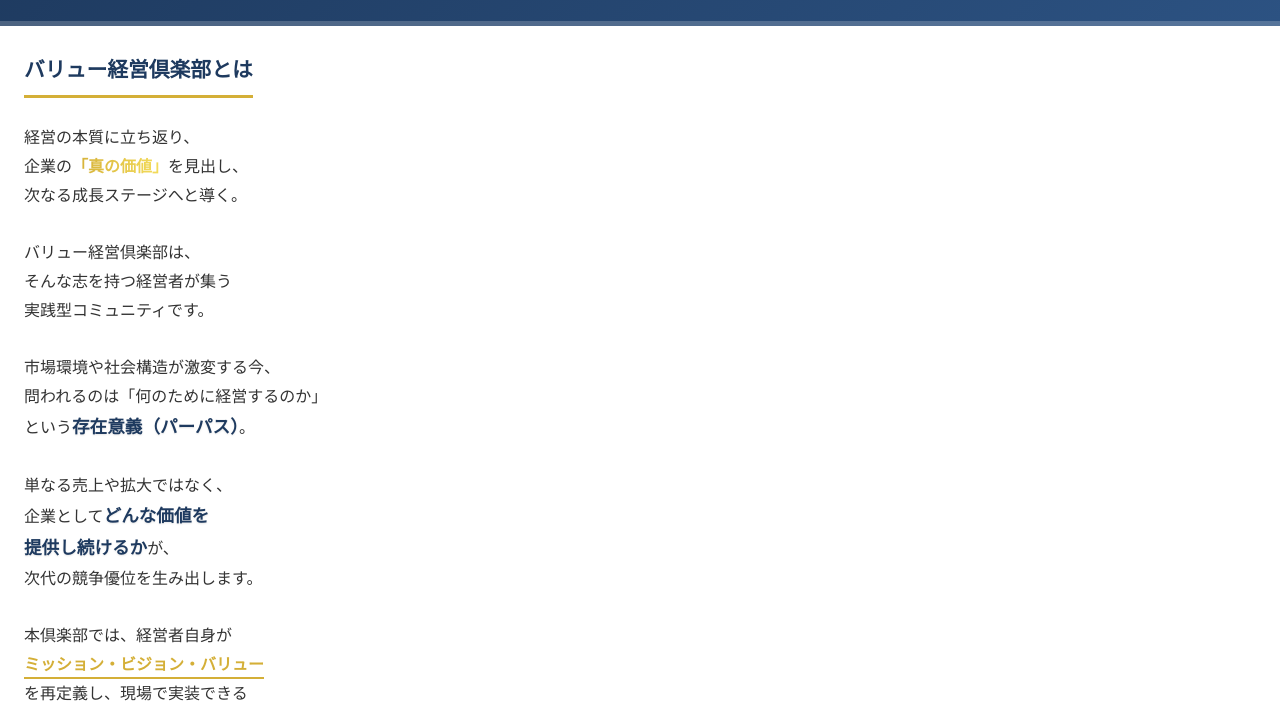
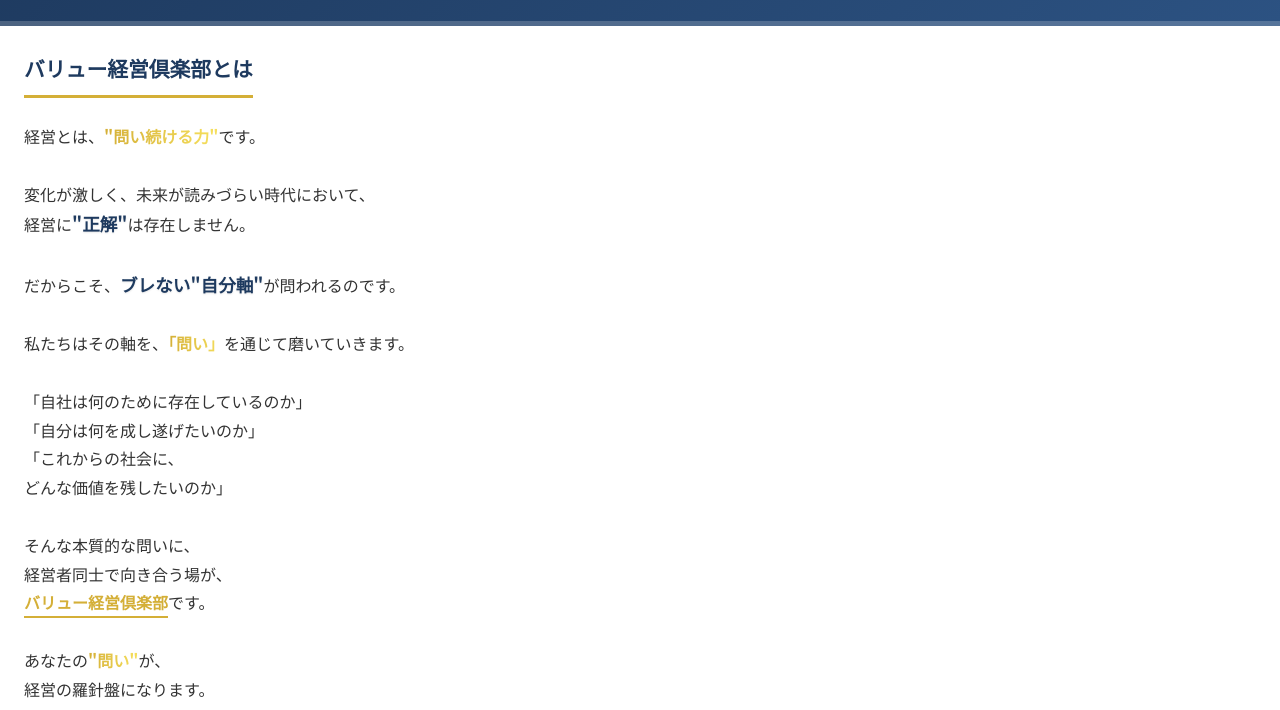
Before and after one commit to yuusakufagkabuiahbgg/usami, a plain HTML site: page index.html in a window 1280 px wide. Shown: the part 81-791 px from the top of the page. Drawn offline with Linux system fonts and the light colour scheme.

Commit message:
Update index.html

```diff
--- a/index.html
+++ b/index.html
@@ -223,23 +223,33 @@
                 <div class="document-title">バリュー経営倶楽部とは</div>
 
                 <div class="document-paragraph">
-                    経営の本質に立ち返り、<br>企業の<span class="highlight">「真の価値」</span>を見出し、<br>次なる成長ステージへと導く。
+                    経営とは、<span class="highlight">"問い続ける力"</span>です。
                 </div>
 
                 <div class="document-paragraph">
-                    バリュー経営倶楽部は、<br>そんな志を持つ経営者が集う<br>実践型コミュニティです。
+                    変化が激しく、未来が読みづらい時代において、<br>経営に<span class="strong-emphasis">"正解"</span>は存在しません。
                 </div>
 
                 <div class="document-paragraph">
-                    市場環境や社会構造が激変する今、<br>問われるのは「何のために経営するのか」<br>という<span class="strong-emphasis">存在意義（パーパス）</span>。
+                    だからこそ、<span class="strong-emphasis">ブレない"自分軸"</span>が問われるのです。
                 </div>
 
                 <div class="document-paragraph">
-                    単なる売上や拡大ではなく、<br>企業として<span class="strong-emphasis">どんな価値を<br>提供し続けるか</span>が、<br>次代の競争優位を生み出します。
+                    私たちはその軸を、<span class="highlight">「問い」</span>を通じて磨いていきます。
                 </div>
 
                 <div class="document-paragraph">
-                    本倶楽部では、経営者自身が<br><span class="emphasis">ミッション・ビジョン・バリュー</span><br>を再定義し、現場で実装できる<br>経営の"型"を体系的に学びながら、<br>他社経営者と深く交流し、<br><span class="highlight">本質的な成長</span>を共に目指します。
+                    「自社は何のために存在しているのか」<br>
+                    「自分は何を成し遂げたいのか」<br>
+                    「これからの社会に、<br>どんな価値を残したいのか」
+                </div>
+
+                <div class="document-paragraph">
+                    そんな本質的な問いに、<br>経営者同士で向き合う場が、<br><span class="emphasis">バリュー経営倶楽部</span>です。
+                </div>
+
+                <div class="document-paragraph">
+                    あなたの<span class="highlight">"問い"</span>が、<br>経営の羅針盤になります。
                 </div>
 
                 <div class="document-title" style="margin-top: 2.5rem;">開催スタイル</div>
@@ -265,14 +275,10 @@
                     ※年会費はいつからでも加入可能。<br>経営の軸を鍛えたい方には<br>圧倒的におすすめです。
                 </div>
 
-                <div class="document-title" style="margin-top: 2.5rem; font-size: 1.6rem; color: #d4af37;">価値ある1時間半を、<br>あなたの経営に。</div>
+                <div class="document-title" style="margin-top: 2.5rem; font-size: 1.4rem; color: #d4af37;">他者の価値観を知って<br>初めて自分を知ることに<br>繋がります。</div>
 
-                <div class="document-paragraph" style="font-size: 1.05rem; color: #1e3a5f;">
-                    あなたの掲げるビジョンを、<br>本物の価値に変えるために。
-                </div>
-
-                <div class="document-paragraph" style="font-size: 1.1rem; font-weight: 500; color: #1e3a5f;">
-                    今こそ、経営の「質」を高める<br>仲間と出会いませんか？
+                <div class="document-paragraph" style="font-size: 1.1rem; color: #1e3a5f; font-weight: 500;">
+                    あなたの<span class="highlight">"問い"</span>を、<br>一緒に磨いていきましょう。
                 </div>
             </div>
         </div>
```
